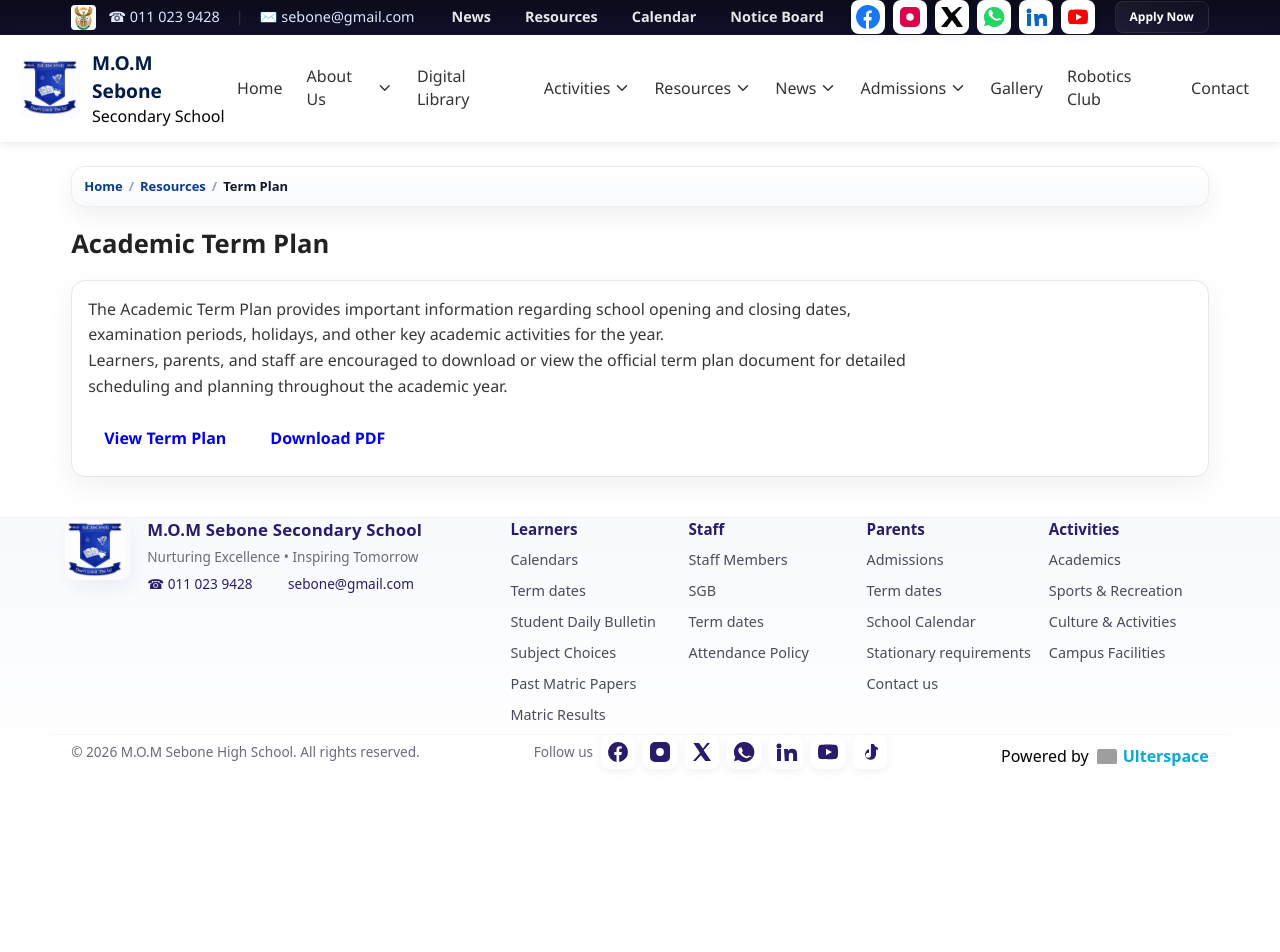
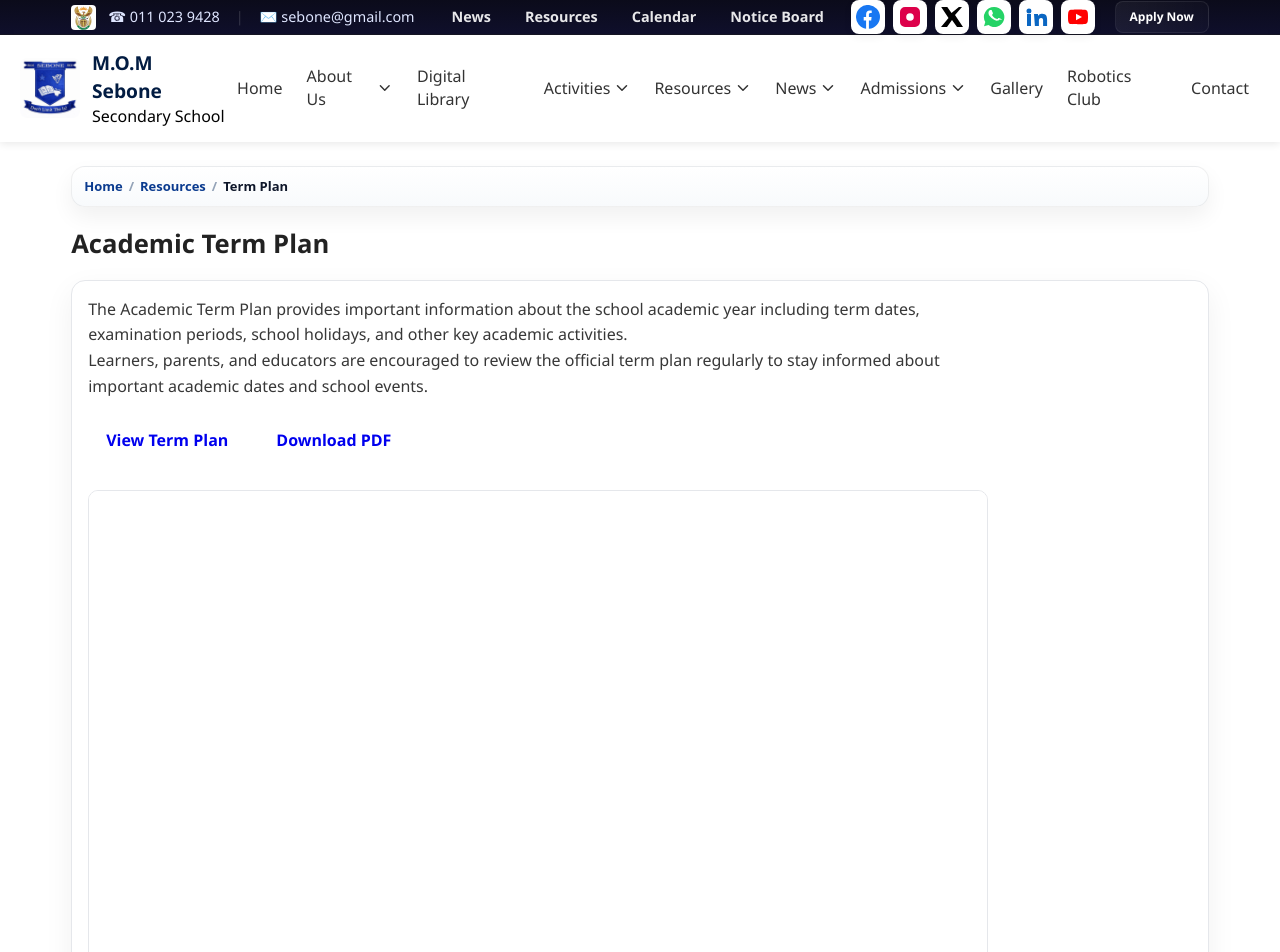
Before and after one commit to unleashedphetolo/sebone-high-school, a React (Create React App) app: page /resources/term-plan in a window 1280 px wide. Shown: the top 952 px of the page. Before the commit the page ends 800 px from the top, so only its background shows below. Built offline with nearby package versions, Linux system fonts and the light colour scheme; grey boxes are pictures that could not be loaded; the HTML template or start-up script is replaced by a standard one.

Commit message:
term plan

```diff
--- a/src/pages/resources/TermPlan.jsx
+++ b/src/pages/resources/TermPlan.jsx
@@ -1,51 +1,48 @@
 import React from "react";
 import Card from "../../components/common/Card";
 import Breadcrumbs from "../../components/common/Breadcrumbs";
+import termPlanPdf from "../../assets/term-plan.pdf";
 
 export default function TermPlan() {
-
-  const pdfPath = "/docs/term-plan.pdf";
+  const pdfPath = termPlanPdf;
 
   return (
-    <section
-      className="container"
-      style={{ paddingTop: 10, paddingBottom: 40 }}
-    >
+    <section className="container" style={{ paddingTop: 10, paddingBottom: 40 }}>
       <Breadcrumbs />
+
       <h2 className="section-title">Academic Term Plan</h2>
 
       <Card>
-        <div style={{ maxWidth: 850 }}>
+        <div style={{ maxWidth: 900 }}>
 
           <p style={{ opacity: 0.9, lineHeight: 1.6 }}>
-            The Academic Term Plan provides important information regarding
-            school opening and closing dates, examination periods, holidays,
-            and other key academic activities for the year.
+            The Academic Term Plan provides important information about the
+            school academic year including term dates, examination periods,
+            school holidays, and other key academic activities.
           </p>
 
           <p style={{ opacity: 0.9, lineHeight: 1.6 }}>
-            Learners, parents, and staff are encouraged to download or view the
-            official term plan document for detailed scheduling and planning
-            throughout the academic year.
+            Learners, parents, and educators are encouraged to review the
+            official term plan regularly to stay informed about important
+            academic dates and school events.
           </p>
 
           {/* Buttons */}
           <div
             style={{
-              marginTop: 18,
+              marginTop: 20,
               display: "flex",
               gap: 12,
               flexWrap: "wrap",
             }}
           >
-            {/* View */}
             <a
               href={pdfPath}
               target="_blank"
               rel="noreferrer"
               className="btn-primary"
               style={{
-                padding: "10px 16px",
+                padding: "10px 18px",
                 borderRadius: 8,
                 textDecoration: "none",
                 fontWeight: 700,
@@ -54,13 +51,12 @@ export default function TermPlan() {
               View Term Plan
             </a>
 
-            {/* Download */}
             <a
               href={pdfPath}
               download
               className="btn-secondary"
               style={{
-                padding: "10px 16px",
+                padding: "10px 18px",
                 borderRadius: 8,
                 textDecoration: "none",
                 fontWeight: 700,
@@ -69,6 +65,21 @@ export default function TermPlan() {
               Download PDF
             </a>
           </div>
+
+          {/* PDF Preview */}
+          <div style={{ marginTop: 28 }}>
+            <iframe
+              src={pdfPath}
+              title="Academic Term Plan"
+              style={{
+                width: "100%",
+                height: "600px",
+                border: "1px solid #e5e7eb",
+                borderRadius: "10px",
+              }}
+            />
+          </div>
+
         </div>
       </Card>
     </section>
```
Also changed, not shown: 1 other file (tests, documents, lock files or other folders).
